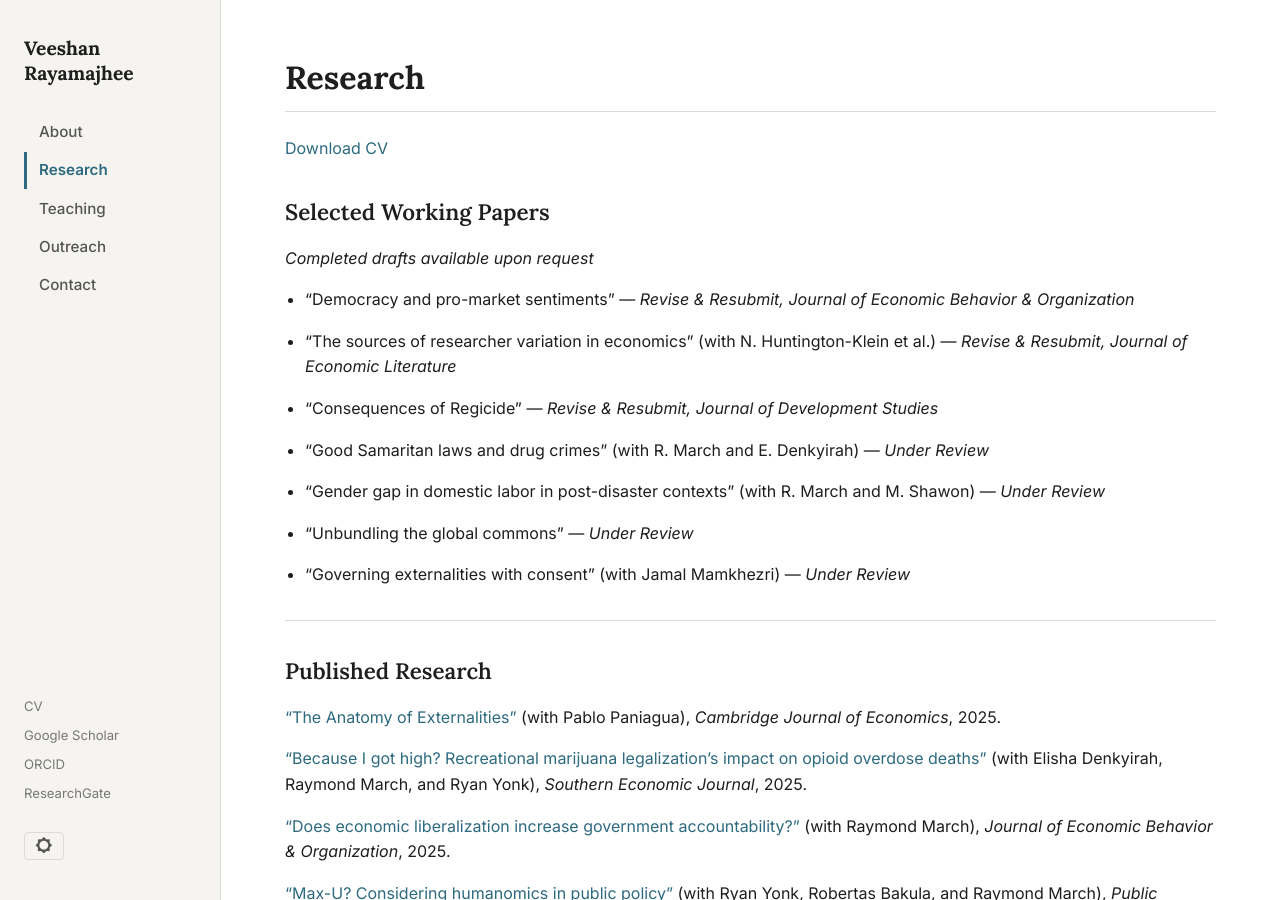
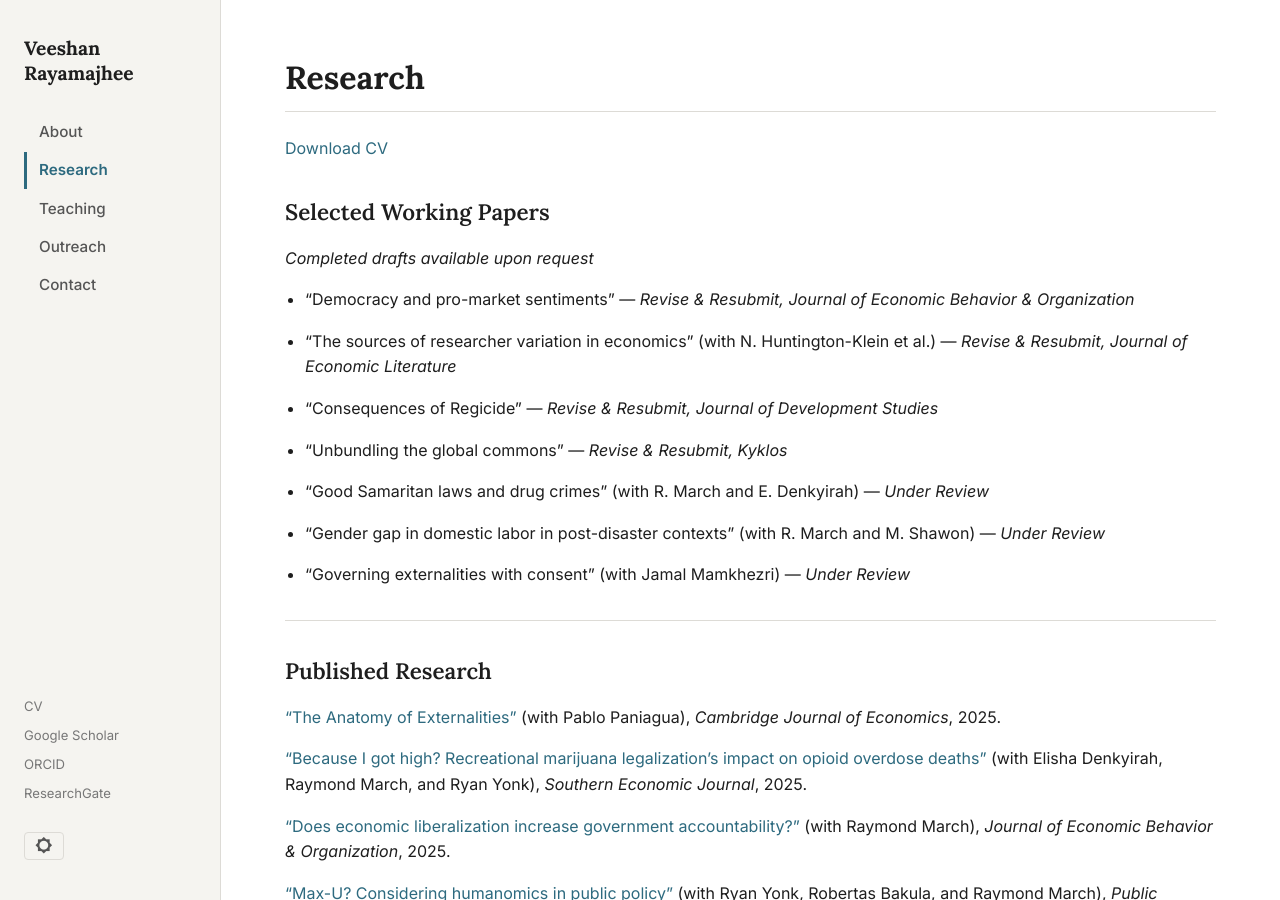
Before and after one commit to veeshanr/veeshanr.github.io, a Jekyll site: the page built from pages/research.md, in a window 1280 px wide and 900 px high. Built offline with Jekyll 4.4.1, drawn with Linux system fonts in a browser that asks for light colours.

Commit message:
Move Unbundling the global commons to R&R at Kyklos
Co-Authored-By: Claude Opus 4.6 (1M context) <noreply@anthropic.com>

```diff
--- a/pages/research.md
+++ b/pages/research.md
@@ -16,11 +16,11 @@ title: Research
 
 - "Consequences of Regicide" — *Revise & Resubmit, Journal of Development Studies*
 
+- "Unbundling the global commons" — *Revise & Resubmit, Kyklos*
+
 - "Good Samaritan laws and drug crimes" (with R. March and E. Denkyirah) — *Under Review*
 
 - "Gender gap in domestic labor in post-disaster contexts" (with R. March and M. Shawon) — *Under Review*
-
-- "Unbundling the global commons" — *Under Review*
 
 - "Governing externalities with consent" (with Jamal Mamkhezri) — *Under Review*
 
```
